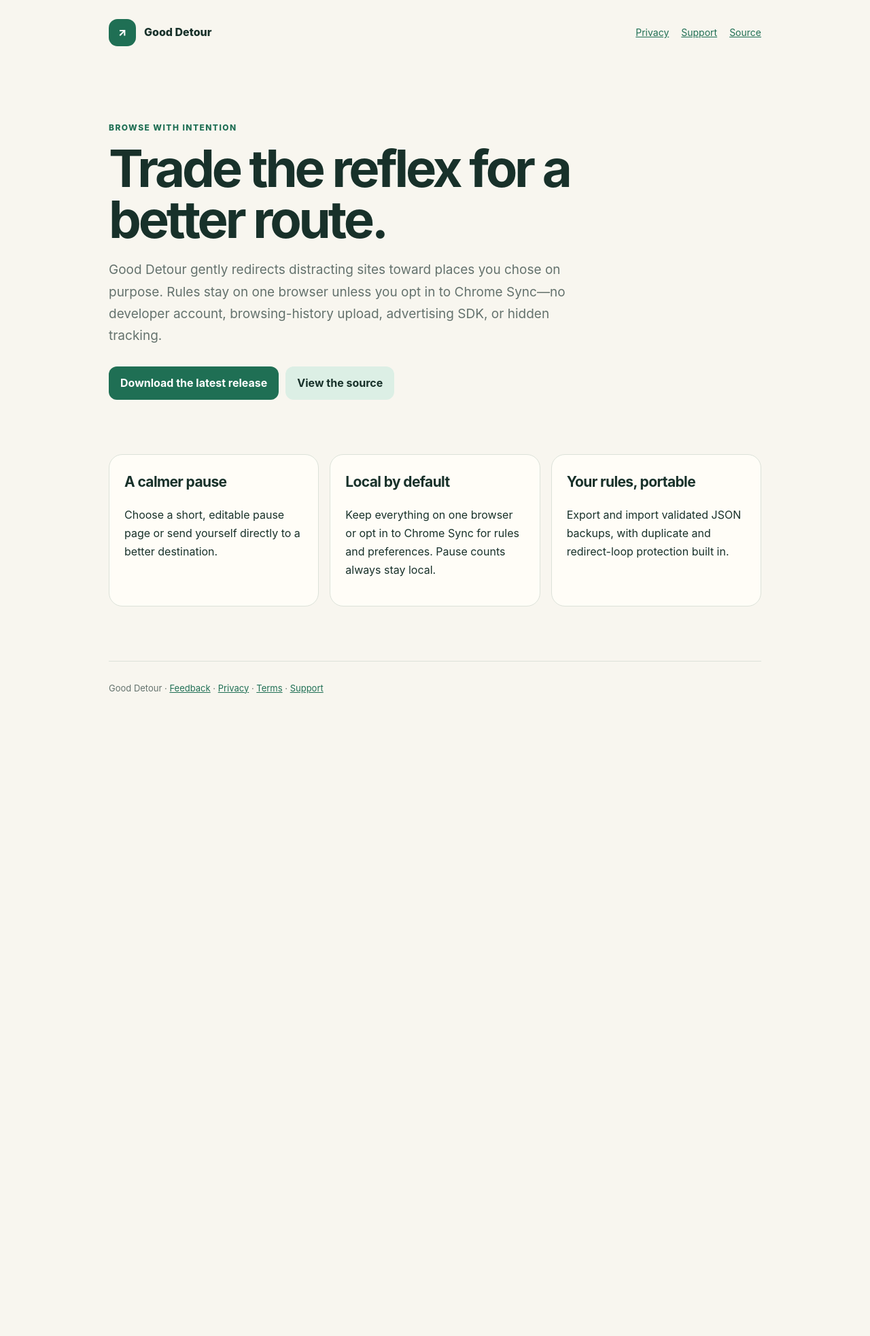
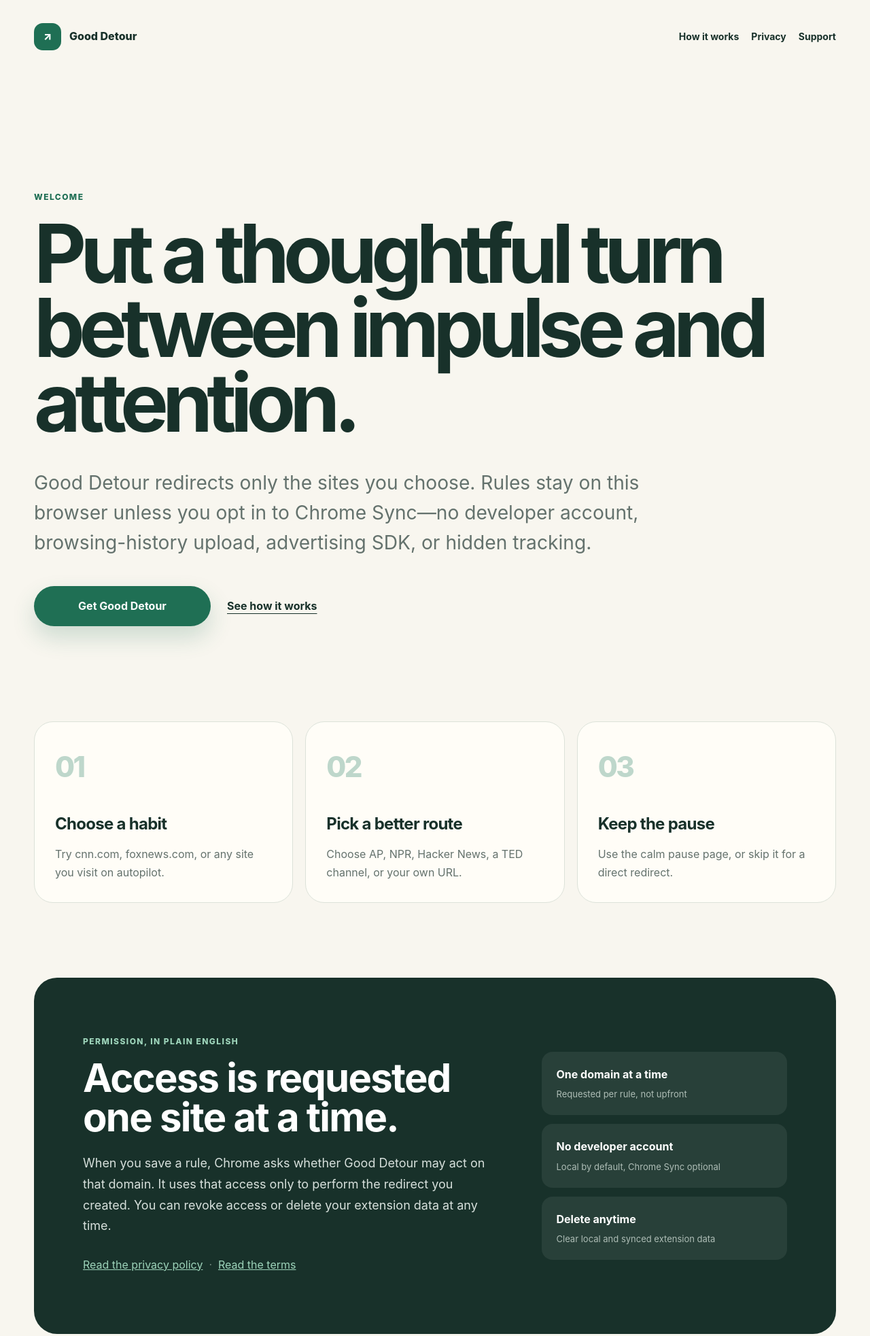
Before and after one commit to jobriant11/GoodDetour, a website: page docs/index.html in a window 1280 px wide. Shown: the top 1965 px of the page at 68% size. Before the commit the page ends 1073 px from the top, so only its background shows below. Drawn offline with Linux system fonts and the light colour scheme.

Commit message:
Refresh Good Detour launch design

```diff
--- a/docs/index.html
+++ b/docs/index.html
@@ -3,28 +3,45 @@
   <head>
     <meta charset="utf-8">
     <meta name="viewport" content="width=device-width,initial-scale=1">
-    <meta name="description" content="Good Detour is a local-first browser extension for more intentional browsing.">
+    <meta name="description" content="Good Detour puts a thoughtful turn between impulse and attention.">
     <title>Good Detour — Browse with intention</title>
     <link rel="stylesheet" href="site.css">
   </head>
-  <body>
-    <header class="shell">
+  <body class="product-page">
+    <header class="shell product-header">
       <a class="brand" href="./"><span class="mark">↗</span> Good Detour</a>
-      <nav><a href="privacy.html">Privacy</a><a href="support.html">Support</a><a href="https://github.com/jobriant11/GoodDetour">Source</a></nav>
+      <nav><a href="#how">How it works</a><a href="#privacy">Privacy</a><a href="support.html">Support</a></nav>
     </header>
     <main>
-      <section class="shell hero">
-        <p class="eyebrow">Browse with intention</p>
-        <h1>Trade the reflex for a better route.</h1>
-        <p class="lead">Good Detour gently redirects distracting sites toward places you chose on purpose. Rules stay on one browser unless you opt in to Chrome Sync—no developer account, browsing-history upload, advertising SDK, or hidden tracking.</p>
-        <div class="actions"><a class="button" href="https://github.com/jobriant11/GoodDetour/releases/latest">Download the latest release</a><a class="button secondary" href="https://github.com/jobriant11/GoodDetour">View the source</a></div>
+      <section class="shell product-hero">
+        <p class="eyebrow">Welcome</p>
+        <h1>Put a thoughtful turn between impulse and attention.</h1>
+        <p class="lead">Good Detour redirects only the sites you choose. Rules stay on this browser unless you opt in to Chrome Sync—no developer account, browsing-history upload, advertising SDK, or hidden tracking.</p>
+        <div class="actions"><a class="button product-cta" href="https://github.com/jobriant11/GoodDetour/releases/latest">Get Good Detour</a><a class="text-link" href="#how">See how it works</a></div>
       </section>
-      <section class="shell grid">
-        <article class="card"><h2>A calmer pause</h2><p>Choose a short, editable pause page or send yourself directly to a better destination.</p></article>
-        <article class="card"><h2>Local by default</h2><p>Keep everything on one browser or opt in to Chrome Sync for rules and preferences. Pause counts always stay local.</p></article>
-        <article class="card"><h2>Your rules, portable</h2><p>Export and import validated JSON backups, with duplicate and redirect-loop protection built in.</p></article>
+
+      <section id="how" class="shell product-steps" aria-label="How Good Detour works">
+        <article class="step-card"><span>01</span><h2>Choose a habit</h2><p>Try cnn.com, foxnews.com, or any site you visit on autopilot.</p></article>
+        <article class="step-card"><span>02</span><h2>Pick a better route</h2><p>Choose AP, NPR, Hacker News, a TED channel, or your own URL.</p></article>
+        <article class="step-card"><span>03</span><h2>Keep the pause</h2><p>Use the calm pause page, or skip it for a direct redirect.</p></article>
       </section>
+
+      <section id="privacy" class="shell permission-panel">
+        <div>
+          <p class="eyebrow">Permission, in plain English</p>
+          <h2>Access is requested one site at a time.</h2>
+          <p>When you save a rule, Chrome asks whether Good Detour may act on that domain. It uses that access only to perform the redirect you created. You can revoke access or delete your extension data at any time.</p>
+          <p class="legal-links"><a href="privacy.html">Read the privacy policy</a><span>·</span><a href="terms.html">Read the terms</a></p>
+        </div>
+        <ul class="trust-list">
+          <li><strong>One domain at a time</strong><span>Requested per rule, not upfront</span></li>
+          <li><strong>No developer account</strong><span>Local by default, Chrome Sync optional</span></li>
+          <li><strong>Delete anytime</strong><span>Clear local and synced extension data</span></li>
+        </ul>
+      </section>
+
+      <section class="shell final-cta"><h2>Take the thoughtful detour.</h2><a class="button product-cta" href="https://github.com/jobriant11/GoodDetour/releases/latest">Get Good Detour</a></section>
     </main>
-    <footer class="shell">Good Detour · <a href="https://github.com/jobriant11/GoodDetour/issues/new?template=feedback.yml">Feedback</a> · <a href="privacy.html">Privacy</a> · <a href="terms.html">Terms</a> · <a href="support.html">Support</a></footer>
+    <footer class="shell"><a class="brand compact" href="./"><span class="mark">↗</span> Good Detour</a><span><a href="https://github.com/jobriant11/GoodDetour/issues/new?template=feedback.yml">Feedback</a> · <a href="privacy.html">Privacy</a> · <a href="terms.html">Terms</a> · <a href="support.html">Support</a></span></footer>
   </body>
 </html>
--- a/docs/site.css
+++ b/docs/site.css
@@ -12,7 +12,7 @@
 * { box-sizing: border-box; }
 body { margin: 0; color: var(--ink); background: var(--paper); line-height: 1.7; }
 a { color: var(--green); }
-.shell { width: min(960px, calc(100% - 40px)); margin: 0 auto; }
+.shell { width: min(1180px, calc(100% - 40px)); margin: 0 auto; }
 header { display: flex; align-items: center; justify-content: space-between; padding: 28px 0; }
 .brand { display: flex; align-items: center; gap: 12px; color: var(--ink); text-decoration: none; font-weight: 800; }
 .mark { width: 40px; height: 40px; display: grid; place-items: center; border-radius: 13px; color: white; background: var(--green); }
@@ -32,4 +32,45 @@
 .legal h1 { font-size: clamp(40px, 7vw, 62px); }
 .notice { padding: 16px; border-radius: 14px; background: var(--mint); }
 footer { padding: 28px 0 50px; border-top: 1px solid var(--line); color: var(--muted); font-size: 13px; }
-@media (max-width: 720px) { .grid { grid-template-columns: 1fr; } header { align-items: flex-start; } nav { flex-direction: column; gap: 4px; } }
+
+.product-page { overflow-x: hidden; }
+.product-header { position: relative; z-index: 2; padding-top: 34px; }
+.product-header nav a { color: var(--ink); text-decoration: none; font-weight: 650; }
+.product-hero { padding: clamp(90px, 13vw, 170px) 0 clamp(90px, 11vw, 140px); }
+.product-hero h1 { max-width: 1100px; margin: 18px 0 42px; font-size: clamp(62px, 9.3vw, 138px); line-height: .92; letter-spacing: -.075em; }
+.product-hero .lead { max-width: 940px; font-size: clamp(20px, 2.2vw, 30px); line-height: 1.55; }
+.product-hero .actions { align-items: center; gap: 24px; margin-top: 42px; }
+.product-cta { min-width: 260px; padding: 16px 28px; border-radius: 999px; text-align: center; font-size: 16px; box-shadow: 0 16px 34px rgba(31, 111, 84, .2); }
+.text-link { color: var(--ink); font-weight: 750; text-underline-offset: 5px; }
+.product-steps { display: grid; grid-template-columns: repeat(3, 1fr); gap: 18px; padding-bottom: 110px; }
+.step-card { min-height: 220px; padding: 30px; border: 1px solid var(--line); border-radius: 28px; background: var(--panel); }
+.step-card > span { color: #bed7cb; font-size: 42px; font-weight: 850; letter-spacing: -.06em; }
+.step-card h2 { margin: 28px 0 10px; font-size: 24px; }
+.step-card p { margin: 0; color: var(--muted); font-size: 16px; }
+.permission-panel { display: grid; grid-template-columns: 1.25fr .75fr; gap: 72px; align-items: center; margin-bottom: 110px; padding: clamp(40px, 6vw, 72px); border-radius: 34px; color: white; background: var(--ink); }
+.permission-panel h2 { max-width: 650px; margin: 14px 0 24px; font-size: clamp(36px, 5vw, 58px); line-height: 1; }
+.permission-panel > div > p:not(.eyebrow):not(.legal-links) { max-width: 650px; color: #d7e0dc; font-size: 18px; }
+.permission-panel .eyebrow, .permission-panel a { color: #9dd4ba; }
+.legal-links { display: flex; flex-wrap: wrap; gap: 9px; margin-top: 28px; }
+.legal-links span { color: #758980; }
+.trust-list { display: grid; gap: 13px; margin: 0; padding: 0; list-style: none; }
+.trust-list li { padding: 20px 22px; border-radius: 16px; background: rgba(255,255,255,.07); }
+.trust-list strong, .trust-list span { display: block; }
+.trust-list span { margin-top: 4px; color: #aebdb6; font-size: 13px; }
+.final-cta { padding: 10px 0 120px; text-align: center; }
+.final-cta h2 { margin: 0 0 34px; font-size: clamp(42px, 6vw, 76px); line-height: .98; }
+.compact { display: inline-flex; font-size: 14px; }
+.compact .mark { width: 28px; height: 28px; border-radius: 8px; }
+.product-page footer { display: flex; align-items: center; justify-content: space-between; gap: 20px; }
+
+@media (max-width: 760px) {
+  .grid, .product-steps, .permission-panel { grid-template-columns: 1fr; }
+  header { align-items: flex-start; }
+  nav { flex-direction: column; gap: 4px; }
+  .product-header nav { display: none; }
+  .product-hero { padding-top: 90px; }
+  .product-hero h1 { font-size: clamp(54px, 16vw, 86px); }
+  .product-steps { padding-bottom: 70px; }
+  .permission-panel { gap: 38px; margin-bottom: 80px; }
+  .product-page footer { align-items: flex-start; flex-direction: column; }
+}
```
Also changed, not shown: src/extension/landing.html (+1 -1 lines), src/extension/styles.css (+25 -4 lines), src/extension/welcome.html (+4 -4 lines), CHANGELOG.md.
